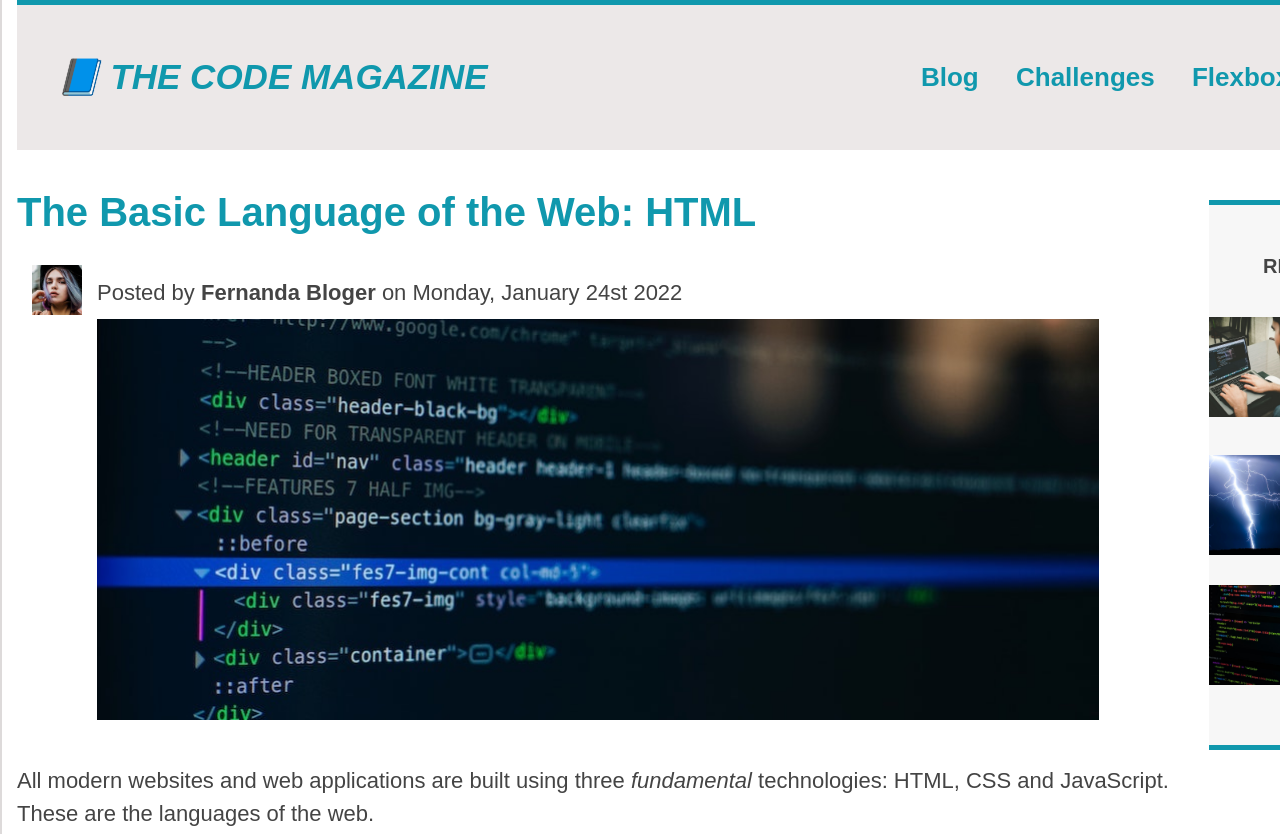
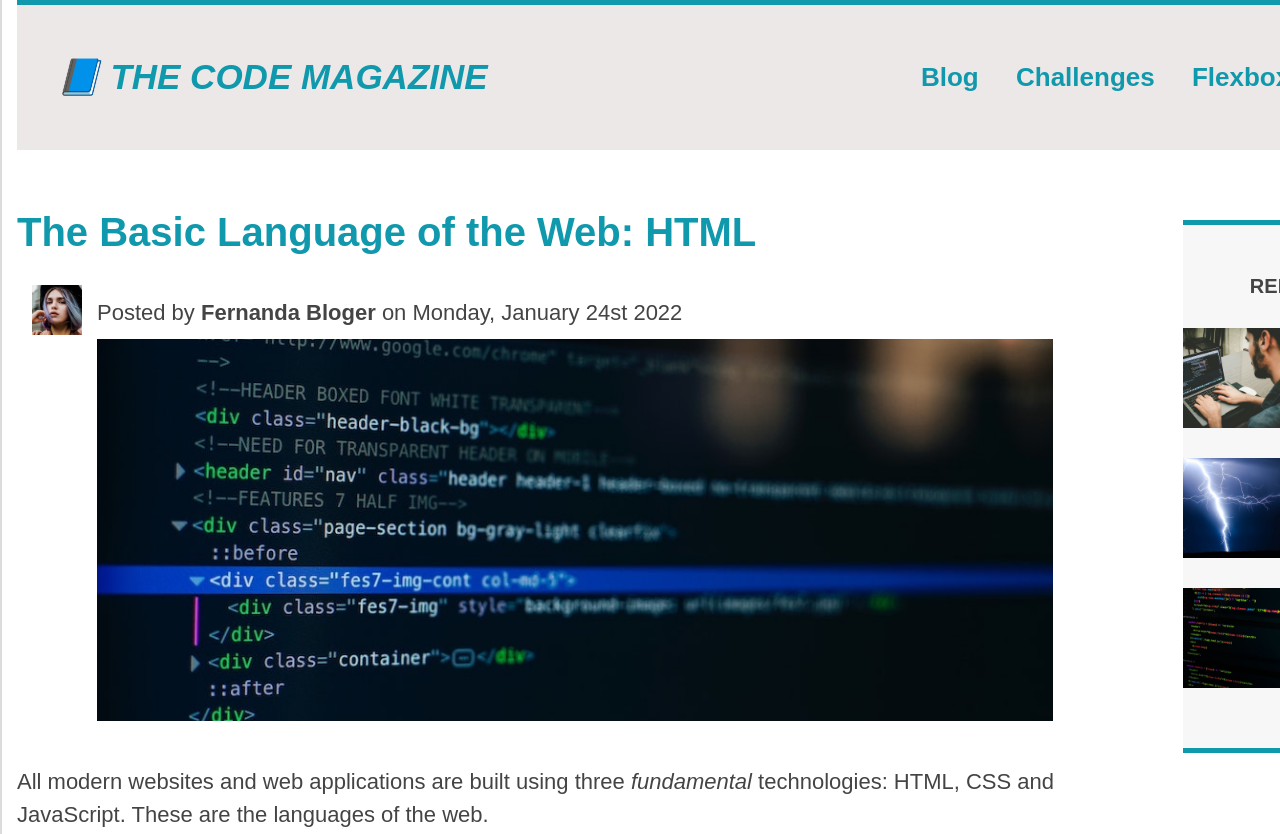
Before and after one commit to barbosa10/Basic-website-HMTL, a plain HTML site: page index.html in a window 1280 px wide. Shown: the top 834 px of the page. Drawn offline with Linux system fonts and the light colour scheme.

Commit message:
Att geral

```diff
--- a/index.html
+++ b/index.html
@@ -22,8 +22,8 @@
           <!--Put (target="_blank") before the link if is necessary to open a new window-->
         </nav>
       </header>
-
-      <div class="row">
+      <!--Used in Flexbox
+      <div class="row">-->
       <article>
         <header class="post-header">
           <h2>The Basic Language of the Web: HTML</h2>
@@ -39,8 +39,8 @@
             </figure>
 
             <p class="author">
-                Posted by <strong>Fernanda Bloger</strong> on Monday, January
-                24st 2022
+              Posted by <strong>Fernanda Bloger</strong> on Monday, January 24st
+              2022
             </p>
           </div>
           <figure>
@@ -57,8 +57,8 @@
         <p>
           All modern websites and web applications are built using three
           <em>fundamental</em>
-            technologies: HTML, CSS and JavaScript. These are the languages of
-            the web.
+          technologies: HTML, CSS and JavaScript. These are the languages of the
+          web.
         </p>
         <p>
           In this post, let's focus on HTML. We will learn what HTML is all
@@ -69,8 +69,8 @@
         <p>
           HTML stands for <strong>H</strong>yper<strong>T</strong>ext
           <strong>M</strong>arkup <strong>L</strong>anguage. It's a markup
-            language that web developers use to structure and describe the
-            content of a webpage (not a programming language).
+          language that web developers use to structure and describe the content
+          of a webpage (not a programming language).
         </p>
         <p>
           HTML consists of elements that describe different types of content:
@@ -87,9 +87,7 @@
         <!--Creating a list with a ordinate list-->
         <p>
           You can learn more at the
-            <a
-              id="test"
-              href="https://developer.mozilla.org/en-US/docs/Web/HTML"
+          <a id="test" href="https://developer.mozilla.org/en-US/docs/Web/HTML"
             >MDN Web Docs.</a
           >
         </p>
@@ -126,9 +124,7 @@
               height="100"
             />
             <div>
-                <a href="#" class="related-link"
-                  >How to Learn Web Development</a
-                >
+              <a href="#" class="related-link">How to Learn Web Development</a>
               <p class="related-author">By Jonas blogger</p>
             </div>
           </li>
@@ -190,6 +186,7 @@
     <footer>
       <p id="copyright">Copyright &copy; 2022 by The Code Magazine.</p>
     </footer>
-    </div>
+    <!--Used in Flexbox
+    </div>-->
   </body>
 </html>
--- a/style.css
+++ b/style.css
@@ -10,10 +10,6 @@
 body {
   font-family: sans-serif;
   color: #444;
-}
-
-article {
-  margin-bottom: 20px;
 }
 
 h1,
@@ -47,7 +43,6 @@ nav {
 .main-header {
   background-color: #ece8e8;
   padding: 20px 40px;
-  margin-bottom: 40px;
   height: 150px;
   border-top: 5px solid #1098ad;
 }
@@ -170,7 +165,8 @@ li:last-child {
   font-style: italic;
 }
 
-/*Table right*/
+/*FLEXBOX*/
+/*
 .row {
   display: flex;
   gap: 30px;
@@ -186,9 +182,22 @@ li:last-child {
   flex: 1;
   margin-bottom: 0px;
 }
+*/
+
+/*CSS GRID LAYOUT*/
+.container {
+  display: grid;
+  grid-template-columns: 1fr 300px;
+  column-gap: 50px;
+  row-gap: 60px;
+  align-items: start;
+}
+
+.main-header {
+  grid-column: 1 / span 2;
+}
 
 /*END OF THE CSS MAIN WEBSITE*/
-
 /*FIGURE BOTTOM*/
 .container-an {
   font-family: sans-serif;
--- a/style2.css
+++ b/style2.css
@@ -126,12 +126,12 @@ li{
   padding:
 }
 
-/*FLEXBOX*/
+/*FLEXBOX
 .container-flex {
   display:flex;
   gap: 40px;
   flex: 1;
-}
+}*/
 
 .product-price {
   display: flex;
@@ -152,3 +152,23 @@ li{
 .product-details {
   flex: 1;
 }
+
+/*CSS GRID*/
+
+.container {
+display: grid;
+grid-template-columns: 250px 1fr 1fr;
+column-gap: 40px;
+}
+
+h2 {
+  grid-column: 1 / -1;
+}
+
+.button1 {
+  grid-column: 1 / -1;
+}
+
+.product-info {
+  grid-column: 2 / 2;
+}
```
Also changed, not shown: index2.html (+1 -0 lines). Lines whose indentation alone changed are shown as unchanged.
